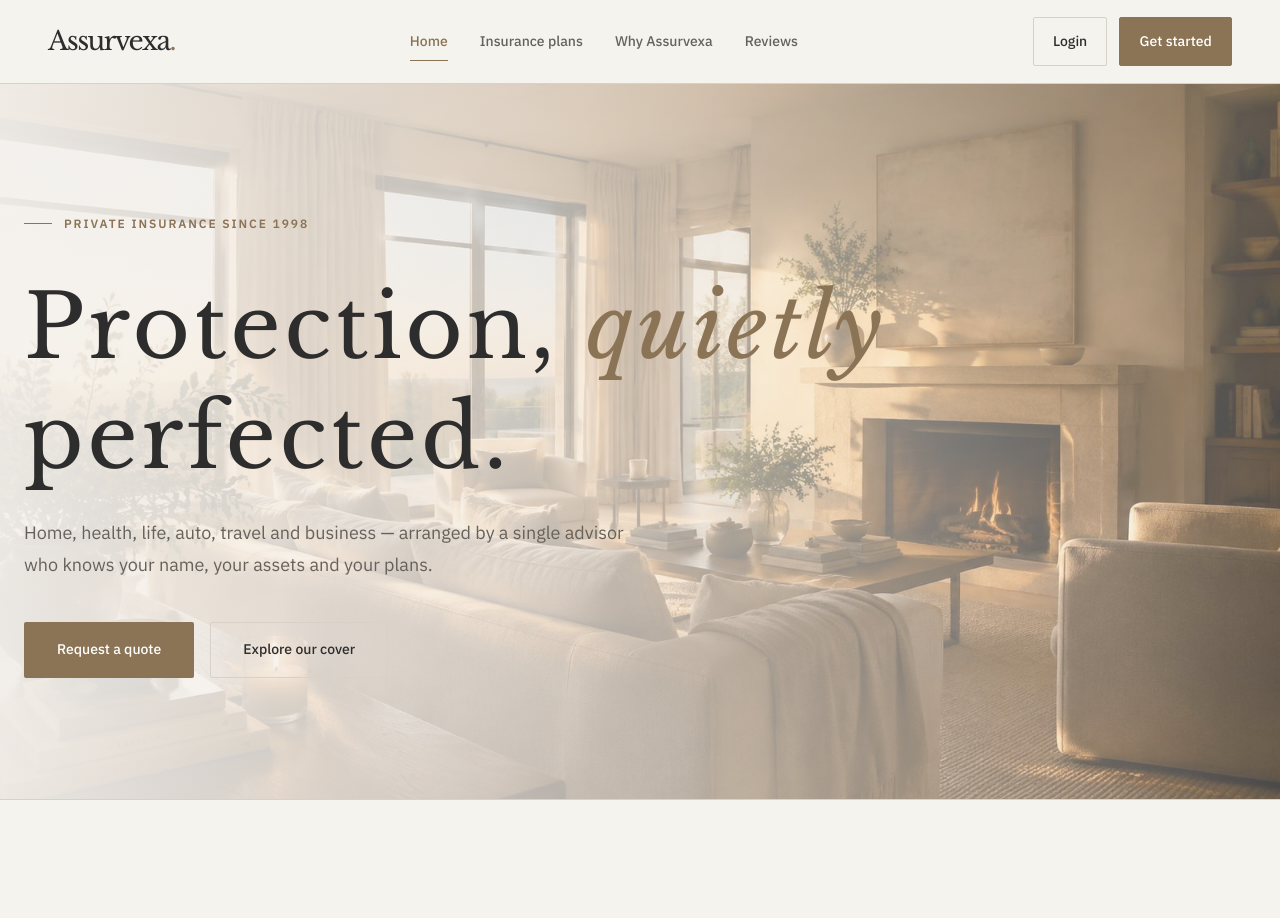
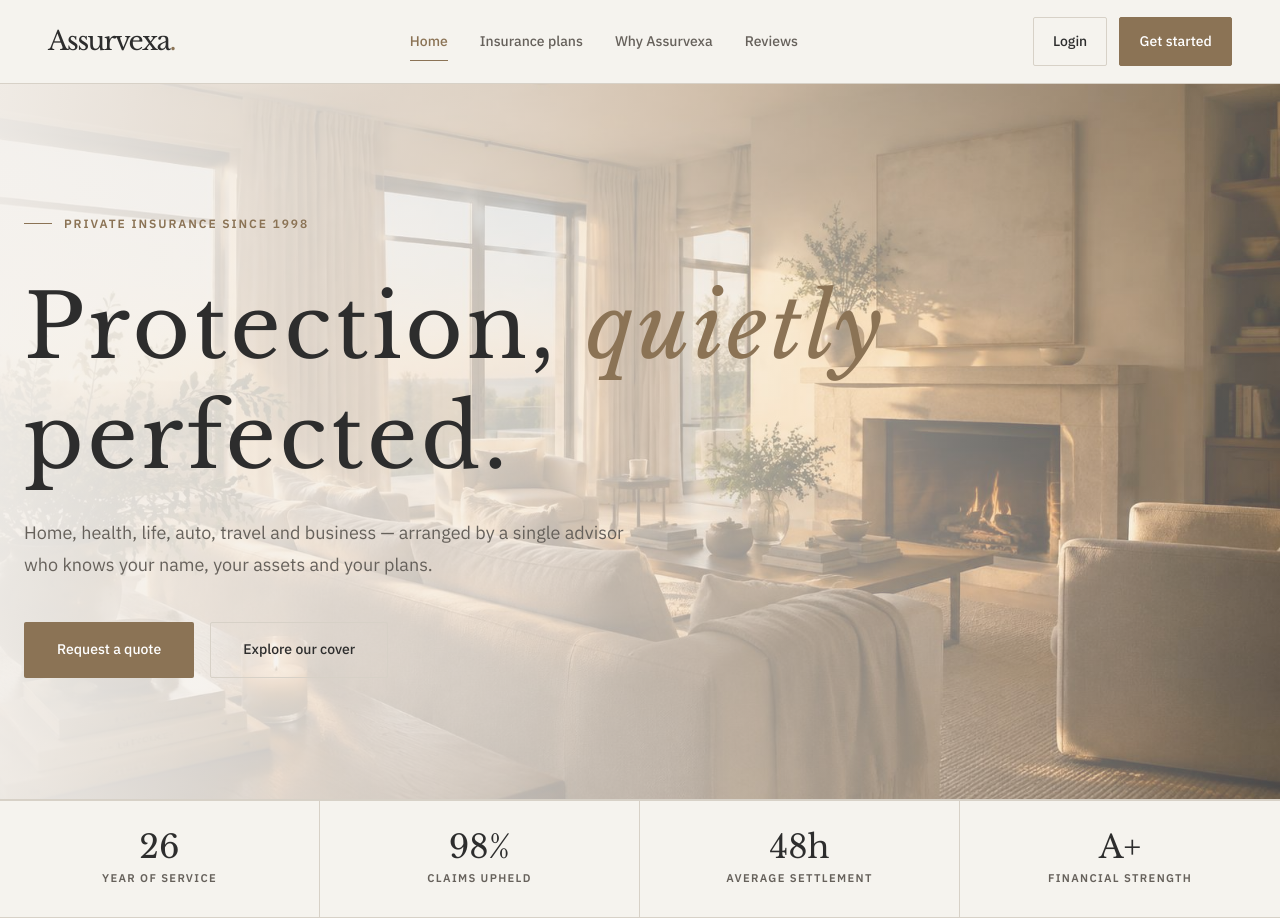
Before and after one commit to SaouiYassir/Assurvexa, a React (Vite) app in the folder Frontend/: page / in a window 1280 px wide. Before the commit the page ends 800 px from the top, so only its background shows below. Built offline with nearby package versions, Linux system fonts and the light colour scheme.

Commit message:
Stats Section Added

```diff
--- a/Frontend/src/pages/home/Home.jsx
+++ b/Frontend/src/pages/home/Home.jsx
@@ -1,9 +1,11 @@
 import Hero from "./sections/Hero";
+import Stats from "./sections/Stats";
 
 function Home() {
     return (
         <main>
             <Hero />
+            <Stats />
         </main>
     )
 }
--- /dev/null
+++ b/Frontend/src/pages/home/sections/Stats.css
@@ -0,0 +1,58 @@
+.stats {
+  display: grid;
+  grid-template-columns: repeat(4, 1fr);
+  width: 100%;
+  background-color: var(--color-bg, #f5f2ee);
+  border-top: var(--border, 1px solid #e6e2db);
+  border-bottom: var(--border, 1px solid #e6e2db);
+}
+
+.stats div {
+  display: flex;
+  flex-direction: column;
+  align-items: center;
+  justify-content: center;
+  /* Reduced top/bottom padding to make it smaller/shorter */
+  padding: 1.8rem 1rem;
+  text-align: center;
+  border-right: var(--border, 1px solid #e6e2db);
+}
+
+.stats div:last-child {
+  border-right: none;
+}
+
+.stats b {
+  font-family: var(--font-heading);
+  /* Slightly smaller number size */
+  font-size: 2rem;
+  font-weight: 400;
+  color: var(--color-ink);
+  line-height: 1.1;
+  margin-bottom: 0.25rem;
+}
+
+.stats span {
+  font-family: var(--font-body);
+  font-size: 0.7rem;
+  font-weight: 600;
+  letter-spacing: 0.12em;
+  text-transform: uppercase;
+  color: var(--color-ink-soft, #666);
+}
+
+/* Responsive layout for mobile/tablets */
+@media (max-width: 768px) {
+  .stats {
+    grid-template-columns: repeat(2, 1fr);
+  }
+
+  .stats div:nth-child(1),
+  .stats div:nth-child(2) {
+    border-bottom: var(--border, 1px solid #e6e2db);
+  }
+
+  .stats div:nth-child(2) {
+    border-right: none;
+  }
+}
--- /dev/null
+++ b/Frontend/src/pages/home/sections/Stats.jsx
@@ -0,0 +1,22 @@
+import './Stats.css'
+
+function Stats() {
+  return (
+    <section id="stats" className="stats">
+      <div>
+        <b>26</b> <span>YEAR OF SERVICE</span>
+      </div>
+      <div>
+        <b>98%</b> <span>Claims upheld</span>
+      </div>
+      <div>
+        <b>48h</b> <span>Average settlement</span>
+      </div>
+      <div>
+        <b>A+</b> <span>Financial strength</span>
+      </div>
+    </section>
+  );
+}
+
+export default Stats;
```
Also changed, not shown: Frontend/src/pages/home/Home.css (deleted).
